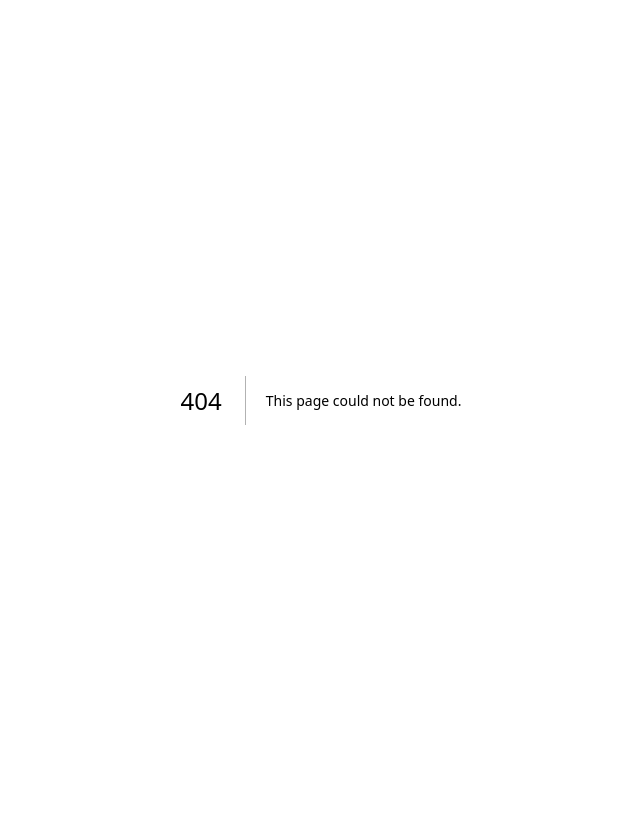
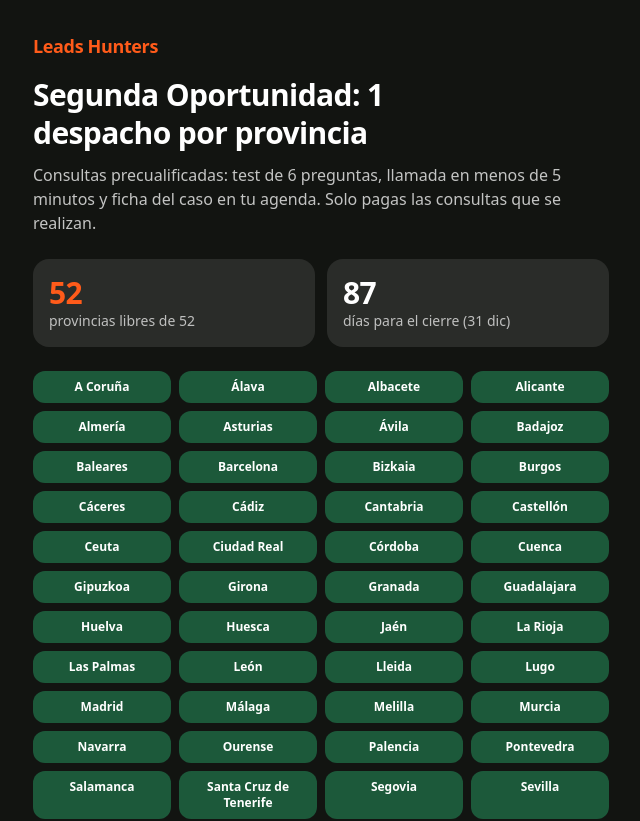
Before and after one commit to villaseca98/leadshunters, a Next.js app: page /plazas in a window 1280 px wide. Before the commit this address had no page. Shown: the top 821 px of the page, without its empty margins (319-959 px from the left). Before the commit the page ends 800 px from the top, so only its background shows below. Built offline with nearby package versions, Linux system fonts and the light colour scheme; no server answers; the database is empty.

Commit message:
Página pública /plazas: provincias libres y cuenta atrás de la campaña
Co-Authored-By: Claude Opus 5.5 (1M context) <noreply@anthropic.com>
Claude-Session: https://claude.ai/code/session_01LDcG9fcuU2dMXfxqafZnwQ

```diff
--- /dev/null
+++ b/src/app/plazas/page.tsx
@@ -0,0 +1,50 @@
+// Página pública de la campaña: qué provincias siguen libres (1 despacho Premium por provincia) y cuánto queda para el cierre.
+import type { Metadata } from "next";
+import { query } from "@/lib/db";
+import { PROVINCES } from "@/lib/normalize";
+import { contactInfo } from "@/lib/settings";
+
+export const dynamic = "force-dynamic";
+export const metadata: Metadata = {
+  title: "Plazas libres · Leads Hunters",
+  description: "Consultas precualificadas de Ley de Segunda Oportunidad. Solo 1 despacho por provincia.",
+};
+
+const CIERRE = new Date("2026-12-31T23:59:59+01:00");
+const daysLeft = (now: number) => Math.max(0, Math.ceil((CIERRE.getTime() - now) / 86400000));
+
+export default async function PlazasPage() {
+  const rows = await query<{ provinces: string[] }>(`SELECT provinces FROM clients WHERE status = 'activo' AND plan = 'premium'`);
+  const taken = new Set(rows.flatMap((r) => r.provinces));
+  const free = PROVINCES.filter((p) => !taken.has(p)).length;
+  const { phone, email } = await contactInfo();
+  const digits = phone.replace(/\D/g, "");
+  const link = (p: string) => {
+    const msg = `Hola, quiero la plaza de ${p} en Leads Hunters`;
+    if (digits) return `https://wa.me/${digits.length === 9 ? "34" + digits : digits}?text=${encodeURIComponent(msg)}`;
+    return email ? `mailto:${email}?subject=${encodeURIComponent(msg)}` : undefined;
+  };
+  const days = daysLeft(new Date().getTime());
+  return (
+    <main className="min-h-dvh bg-ink px-5 py-8 text-white">
+      <div className="mx-auto w-full max-w-xl">
+        <div className="font-display text-lg font-semibold text-blaze">Leads Hunters</div>
+        <h1 className="mt-4 font-display text-3xl font-bold leading-tight">Segunda Oportunidad: 1 despacho por provincia</h1>
+        <p className="mt-3 text-white/75">Consultas precualificadas: test de 6 preguntas, llamada en menos de 5 minutos y ficha del caso en tu agenda. Solo pagas las consultas que se realizan.</p>
+        <div className="mt-6 grid grid-cols-2 gap-3">
+          <div className="rounded-2xl bg-white/10 p-4"><div className="font-display text-3xl font-bold text-blaze">{free}</div><div className="text-sm text-white/70">provincias libres de {PROVINCES.length}</div></div>
+          <div className="rounded-2xl bg-white/10 p-4"><div className="font-display text-3xl font-bold">{days}</div><div className="text-sm text-white/70">días para el cierre (31 dic)</div></div>
+        </div>
+        <div className="mt-6 grid grid-cols-3 gap-2 sm:grid-cols-4">
+          {PROVINCES.map((p) => (
+            <a key={p} href={taken.has(p) ? undefined : link(p)}
+              className={`rounded-xl px-2 py-2 text-center text-xs font-semibold ${taken.has(p) ? "bg-white/5 text-white/35 line-through" : "bg-moss/80 text-white"}`}>
+              {taken.has(p) ? "🔒 " : ""}{p}
+            </a>
+          ))}
+        </div>
+        <p className="mt-6 text-sm text-white/60">Pulsa tu provincia para reservar una llamada. Cuando un despacho la ocupa, se cierra.</p>
+      </div>
+    </main>
+  );
+}
```
